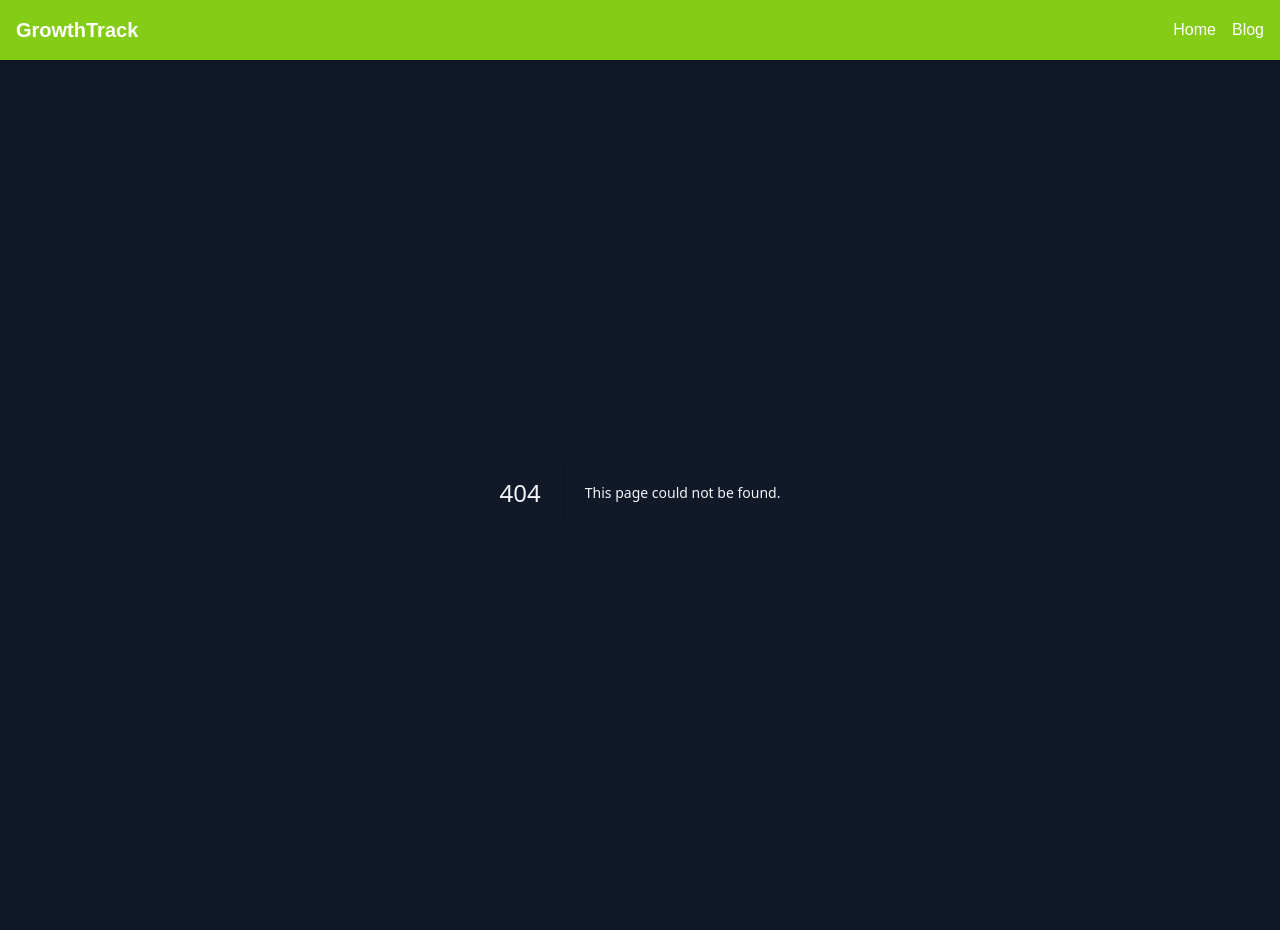
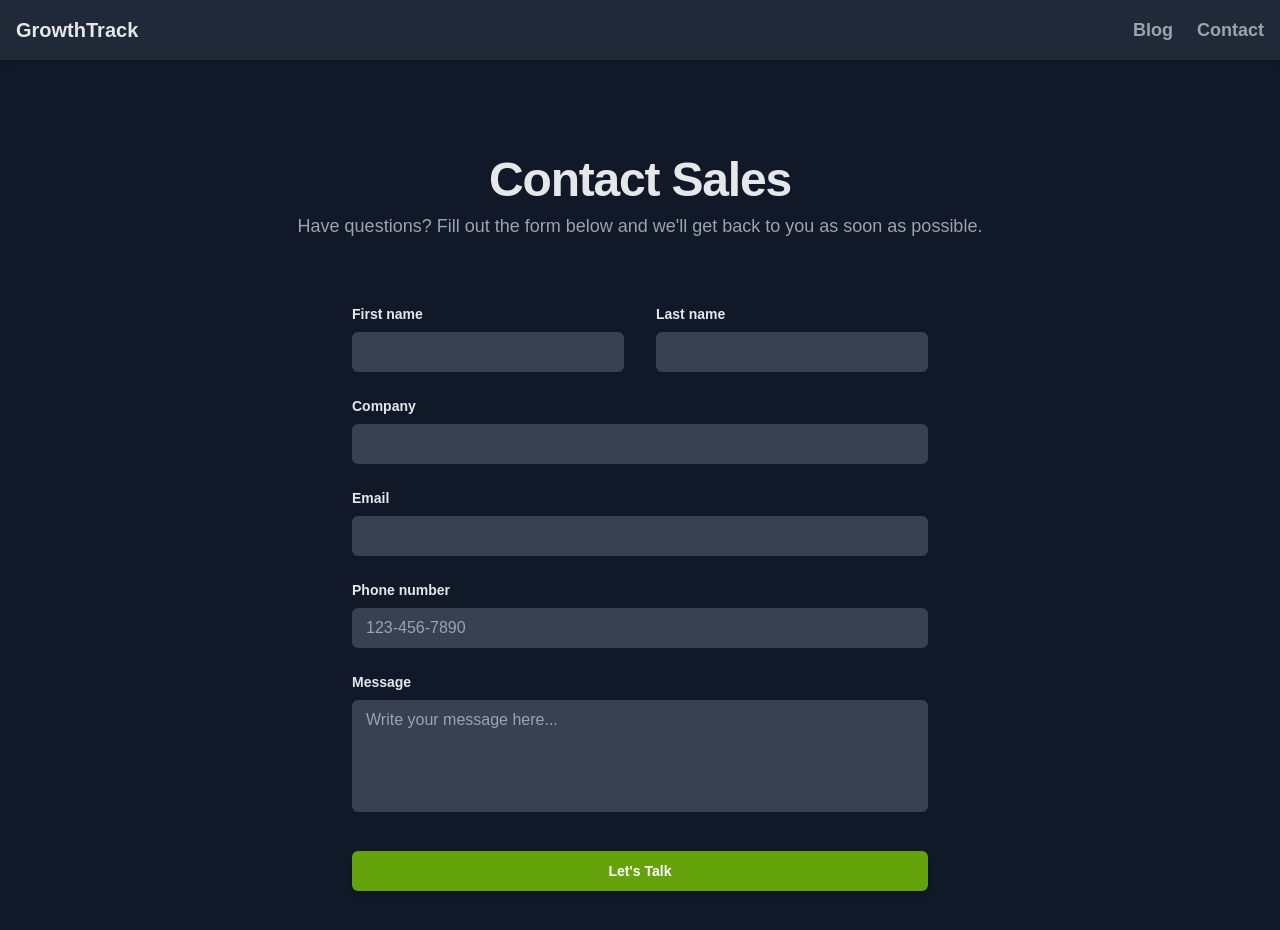
Before and after one commit to 97xDev/b2b-crm-app, a Next.js app in the folder growth-track/: page /contact in a window 1280 px wide. Before the commit this address had no page. Shown: the top 930 px of the page. Built offline with nearby package versions, Linux system fonts and the light colour scheme.

Commit message:
made changes to layout & styles/added contact page and content for /home

```diff
--- a/growth-track/app/blog/[slug]/page.tsx
+++ b/growth-track/app/blog/[slug]/page.tsx
@@ -158,13 +158,13 @@ export default async function BlogPost({ params }: BlogPostProps) {
         {/* Right Column - Table of Contents (Hidden on Mobile, Sticky on Desktop) */}
         <aside className="hidden md:block md:w-1/4">
           <div className="bg-gray-800 p-4 rounded-lg shadow-lg sticky top-24">
-            <h3 className="text-lg font-bold mb-2 text-lime-400">
+            <h3 className="text-lg font-bold mb-2 text-gray-200">
               Table of Contents <hr className="pb-2" />
             </h3>
             <ul className="text-gray-300 space-y-2">
               {tocHeadings.map((heading, index) => (
                 <li key={heading.id} className="flex items-start">
-                  <span className="mr-2 text-lime-400 font-bold">
+                  <span className="mr-2 text-white font-bold">
                     {index + 1}.
                   </span>
                   <a
--- a/growth-track/app/blog/page.tsx
+++ b/growth-track/app/blog/page.tsx
@@ -4,9 +4,9 @@ import posts from "@/lib/blogData.json";
 
 export default function Blog() {
   return (
-    <div className="max-w-7xl mx-auto">
-      <h1 className="text-4xl font-bold text-center text-lime-400">
-        The Growth Blog
+    <div className="flex flex-col gap-4 max-w-7xl mx-auto">
+      <h1 className="text-4xl font-bold text-left text-gray-200">
+        The GrowthTrack blog for managing business relationships.
       </h1>
       <div className="grid grid-cols-1 sm:grid-cols-2 lg:grid-cols-3 gap-6 mt-6 auto-rows-fr">
         {posts.map((post) => (
--- /dev/null
+++ b/growth-track/app/contact/page.tsx
@@ -0,0 +1,129 @@
+export default function Contact() {
+  return (
+    <div className="px-6 py-12 sm:py-16 lg:px-8">
+      <div className="mx-auto max-w-3xl text-center">
+        <h2 className="text-4xl font-semibold tracking-tight text-gray-200 sm:text-5xl">
+          Contact Sales
+        </h2>
+        <p className="mt-2 text-lg text-gray-400">
+          Have questions? Fill out the form below and we'll get back to you as
+          soon as possible.
+        </p>
+      </div>
+      <form
+        action="#"
+        method="POST"
+        className="mx-auto mt-12 max-w-xl sm:mt-16"
+      >
+        <div className="grid grid-cols-1 gap-x-8 gap-y-6 sm:grid-cols-2">
+          {/* First Name */}
+          <div>
+            <label
+              htmlFor="first-name"
+              className="block text-sm font-semibold text-gray-200"
+            >
+              First name
+            </label>
+            <input
+              id="first-name"
+              name="first-name"
+              type="text"
+              autoComplete="given-name"
+              className="mt-2 w-full rounded-md bg-gray-700 px-3.5 py-2 text-gray-200 placeholder-gray-400 outline-none focus:ring-2 focus:ring-lime-600"
+            />
+          </div>
+          {/* Last Name */}
+          <div>
+            <label
+              htmlFor="last-name"
+              className="block text-sm font-semibold text-gray-200"
+            >
+              Last name
+            </label>
+            <input
+              id="last-name"
+              name="last-name"
+              type="text"
+              autoComplete="family-name"
+              className="mt-2 w-full rounded-md bg-gray-700 px-3.5 py-2 text-gray-200 placeholder-gray-400 outline-none focus:ring-2 focus:ring-lime-600"
+            />
+          </div>
+          {/* Company */}
+          <div className="sm:col-span-2">
+            <label
+              htmlFor="company"
+              className="block text-sm font-semibold text-gray-200"
+            >
+              Company
+            </label>
+            <input
+              id="company"
+              name="company"
+              type="text"
+              autoComplete="organization"
+              className="mt-2 w-full rounded-md bg-gray-700 px-3.5 py-2 text-gray-200 placeholder-gray-400 outline-none focus:ring-2 focus:ring-lime-600"
+            />
+          </div>
+          {/* Email */}
+          <div className="sm:col-span-2">
+            <label
+              htmlFor="email"
+              className="block text-sm font-semibold text-gray-200"
+            >
+              Email
+            </label>
+            <input
+              id="email"
+              name="email"
+              type="email"
+              autoComplete="email"
+              className="mt-2 w-full rounded-md bg-gray-700 px-3.5 py-2 text-gray-200 placeholder-gray-400 outline-none focus:ring-2 focus:ring-lime-600"
+            />
+          </div>
+          {/* Phone Number */}
+          <div className="sm:col-span-2">
+            <label
+              htmlFor="phone-number"
+              className="block text-sm font-semibold text-gray-200"
+            >
+              Phone number
+            </label>
+            <input
+              id="phone-number"
+              name="phone-number"
+              type="tel"
+              autoComplete="tel"
+              placeholder="123-456-7890"
+              className="mt-2 w-full rounded-md bg-gray-700 px-3.5 py-2 text-gray-200 placeholder-gray-400 outline-none focus:ring-2 focus:ring-lime-600"
+            />
+          </div>
+          {/* Message */}
+          <div className="sm:col-span-2">
+            <label
+              htmlFor="message"
+              className="block text-sm font-semibold text-gray-200"
+            >
+              Message
+            </label>
+            <textarea
+              id="message"
+              name="message"
+              rows={4}
+              className="mt-2 w-full rounded-md bg-gray-700 px-3.5 py-2 text-gray-200 placeholder-gray-400 outline-none focus:ring-2 focus:ring-lime-600 resize-none"
+              placeholder="Write your message here..."
+            />
+          </div>
+        </div>
+        {/* Submit Button */}
+        <div className="mt-8">
+          <button
+            type="submit"
+            className="w-full rounded-md bg-lime-600 px-3.5 py-2.5 text-center text-sm font-semibold text-white shadow-md transition hover:bg-lime-700 focus:ring-2 focus:ring-lime-600"
+          >
+            Let's Talk
+          </button>
+        </div>
+      </form>
+    </div>
+  );
+}
--- a/growth-track/app/page.tsx
+++ b/growth-track/app/page.tsx
@@ -1,10 +1,58 @@
+import { Card, CardContent } from "@/components/card";
+import { Button } from "@/components/button";
+import Link from "next/link";
+
 export default function Home() {
   return (
-    <div className='flex flex-col items-center justify-center mt-10 text-center'>
-      <h1 className='text-5xl font-extrabold text-lime-400'>Welcome to GrowthTrack</h1>
-      <p className='mt-4 text-lg text-gray-300 max-w-2xl'>
-        Streamline your business with AI-driven customer relationship management solutions.
-      </p>
+    <div className="flex flex-col items-center min-h-screen text-gray-900">
+      <main className="container mx-auto max-w-7xl px-6 py-12 text-center">
+        <h1 className="text-5xl text-white font-extrabold mb-6">
+          Boost Your B2B Sales with AI-Driven CRM
+        </h1>
+        <p className="text-lg text-gray-200 max-w-3xl mx-auto mb-8">
+          Streamline your business processes, enhance customer relationships,
+          and drive sales growth with our innovative CRM solutions.
+        </p>
+        <Button className="bg-lime-600 text-white px-6 py-3 rounded-lg hover:bg-lime-700">
+          <Link href="/signup">Get Started</Link>
+        </Button>
+
+        <div className="grid grid-cols-1 md:grid-cols-3 gap-6 mt-12">
+          <Card>
+            <CardContent>
+              <h3 className="text-white text-xl font-semibold mb-2">
+                Automated Workflows
+              </h3>
+              <div className="bg-lime-600 h-[1px] mb-4" />
+              <p className="text-gray-200">
+                Save time and increase efficiency with intelligent automation.
+              </p>
+            </CardContent>
+          </Card>
+          <Card>
+            <CardContent>
+              <h3 className="text-white text-xl font-semibold mb-2">
+                Customer Insights
+              </h3>
+              <div className="bg-lime-600 h-[1px] mb-4" />
+              <p className="text-gray-200">
+                Gain valuable insights with AI-driven analytics and reporting.
+              </p>
+            </CardContent>
+          </Card>
+          <Card>
+            <CardContent>
+              <h3 className="text-white text-xl font-semibold mb-2">
+                Seamless Integrations
+              </h3>
+              <div className="bg-lime-600 h-[1px] mb-4" />
+              <p className="text-gray-200">
+                Connect effortlessly with your favorite business tools.
+              </p>
+            </CardContent>
+          </Card>
+        </div>
+      </main>
     </div>
   );
 }
--- a/growth-track/components/Navbar.tsx
+++ b/growth-track/components/Navbar.tsx
@@ -1,13 +1,41 @@
-import Link from 'next/link';
+"use client";
+
+import Link from "next/link";
+import { usePathname } from "next/navigation";
 
 export default function Navbar() {
+  const pathname = usePathname(); // Get current path
+
   return (
-    <nav className='bg-lime-500 p-4 shadow-md'>
-      <div className='container mx-auto flex justify-between items-center'>
-        <Link href='/' className='text-white text-xl font-bold'>GrowthTrack</Link>
-        <div className='space-x-4'>
-          <Link href='/' className='text-white hover:underline'>Home</Link>
-          <Link href='/blog' className='text-white hover:underline'>Blog</Link>
+    <nav className="bg-gray-800 p-4 shadow-md">
+      <div className="container mx-auto max-w-7xl flex justify-between items-center">
+        {/* Logo */}
+        <Link href="/" className="text-gray-200 text-xl font-bold">
+          GrowthTrack
+        </Link>
+
+        {/* Navigation Links */}
+        <div className="space-x-6">
+          <Link
+            href="/blog"
+            className={`text-lg text-gray-400 font-semibold border-b-2 border-transparent transition-all duration-300 ease-in-out ${
+              pathname.startsWith("/blog")
+                ? "border-b-5 border-lime-600 text-gray-200"
+                : "hover:border-lime-600 hover:text-gray-200"
+            }`}
+          >
+            Blog
+          </Link>
+          <Link
+            href="/contact"
+            className={`text-lg text-gray-400 font-semibold border-b-2 border-transparent transition-all duration-300 ease-in-out ${
+              pathname === "/contact"
+                ? "border-b-5 border-lime-600 text-gray-200"
+                : "hover:border-lime-600 hover:text-gray-200"
+            }`}
+          >
+            Contact
+          </Link>
         </div>
       </div>
     </nav>
--- /dev/null
+++ b/growth-track/components/button.tsx
@@ -0,0 +1,13 @@
+export function Button({
+  children,
+  className,
+}: {
+  children: React.ReactNode;
+  className?: string;
+}) {
+  return (
+    <button className={`px-4 py-2 font-semibold rounded ${className}`}>
+      {children}
+    </button>
+  );
+}
--- /dev/null
+++ b/growth-track/components/card.tsx
@@ -0,0 +1,7 @@
+export function Card({ children }: { children: React.ReactNode }) {
+  return <div className="bg-gray-800 shadow-md rounded-lg p-6">{children}</div>;
+}
+
+export function CardContent({ children }: { children: React.ReactNode }) {
+  return <div>{children}</div>;
+}
```
Also changed, not shown: growth-track/lib/blogData.json (+1 -1 lines), growth-track/app/products/page.tsx (added).
